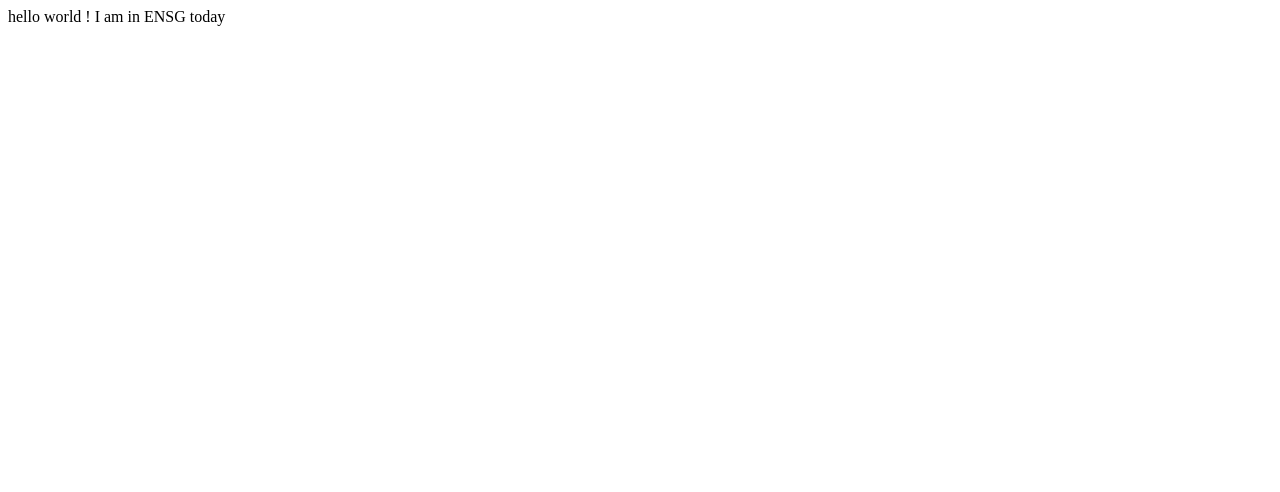
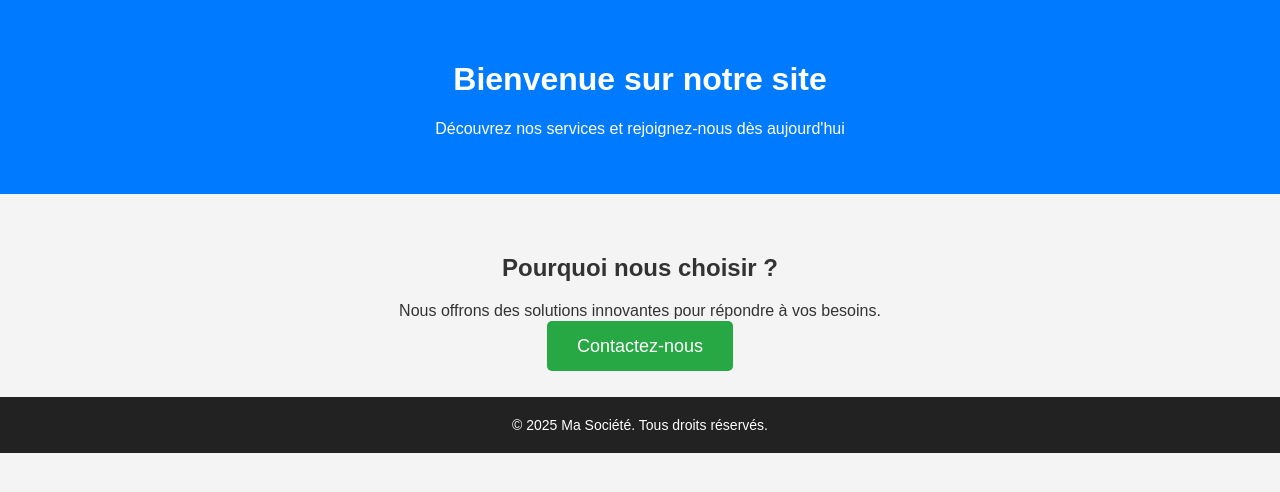
Before and after one commit to nrod2025/nrod2025.github.io, a plain HTML site: page index.html in a window 1280 px wide. Drawn offline with Linux system fonts and the light colour scheme.

Commit message:
Update index.html

```diff
--- a/index.html
+++ b/index.html
@@ -1,3 +1,60 @@
-hello world !
+<!DOCTYPE html>
+<html lang="fr">
+<head>
+  <meta charset="UTF-8">
+  <meta name="viewport" content="width=device-width, initial-scale=1">
+  <title>Ma Landing Page</title>
+  <style>
+    body {
+      font-family: Arial, sans-serif;
+      margin: 0;
+      padding: 0;
+      background: #f4f4f4;
+      color: #333;
+    }
+    header {
+      background: #007BFF;
+      color: white;
+      padding: 40px 20px;
+      text-align: center;
+    }
+    section {
+      padding: 40px 20px;
+      text-align: center;
+    }
+    .cta-button {
+      background: #28a745;
+      color: white;
+      padding: 15px 30px;
+      text-decoration: none;
+      font-size: 18px;
+      border-radius: 5px;
+    }
+    footer {
+      background: #222;
+      color: white;
+      text-align: center;
+      padding: 20px;
+      font-size: 14px;
+    }
+  </style>
+</head>
+<body>
 
-I am in ENSG today
+  <header>
+    <h1>Bienvenue sur notre site</h1>
+    <p>Découvrez nos services et rejoignez-nous dès aujourd'hui</p>
+  </header>
+
+  <section>
+    <h2>Pourquoi nous choisir ?</h2>
+    <p>Nous offrons des solutions innovantes pour répondre à vos besoins.</p>
+    <a href="#contact" class="cta-button">Contactez-nous</a>
+  </section>
+
+  <footer>
+    &copy; 2025 Ma Société. Tous droits réservés.
+  </footer>
+
+</body>
+</html>
```
